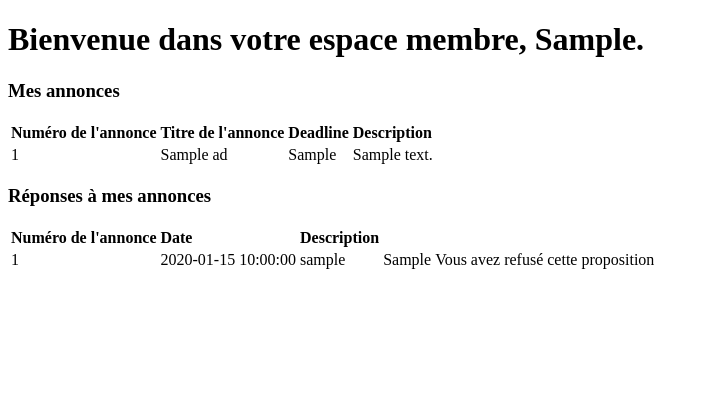
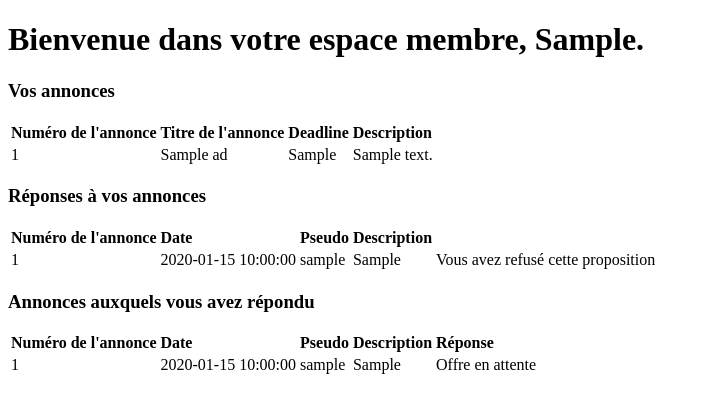
Before and after one commit to koneswaranp/Ydays2017, a PHP site: page /page_membre.php in a window 1280 px wide. Shown: the part 70-483 px from the top of the page, without its empty margins (0-710 px from the left). Run offline with PHP 8.4, Linux system fonts and the light colour scheme; the visitor is signed in with stand-in values (Sample User, id 1); tables that the repository leaves empty or names only in its code hold one stand-in row (values such as "Sample post").

Commit message:
affichage reponse offre sur page dev + lien vers connexion sur page inscription

```diff
--- a/inscription.php
+++ b/inscription.php
@@ -25,7 +25,9 @@ require ('./includes/init.php');
     <input type="file" name="photo"><br><br>
 
 
-    <input type="submit" content="S'inscrire">
+    <input type="submit" content="S'inscrire"><br>
+
+    <a href="connexion.php"><i>Déjà inscrit ?</i></a>
 </form>
 
 <?php
--- a/page_membre.php
+++ b/page_membre.php
@@ -28,7 +28,7 @@ $user = $req->fetch();
     echo $user['first_name'] . ".";
     ?>
 </h1>
-<h3>Mes annonces</h3>
+<h3>Vos annonces</h3>
 <table class="table table-striped table-hover">
     <tr>
         <td><b>Numéro de l'annonce</b></td>
@@ -64,12 +64,14 @@ $user = $req->fetch();
     }
     ?>
 </table>
-<h3>Réponses à mes annonces</h3>
+<h3>Réponses à vos annonces</h3>
 <table class="table table-striped table-hover">
     <tr>
         <td><b>Numéro de l'annonce</b></td>
         <td><b>Date</b></td>
+        <td><b>Pseudo</b></td>
         <td><b>Description</b></td>
+
     </tr>
     <?php
 
@@ -122,5 +124,69 @@ $user = $req->fetch();
     ?>
 </table>
 
+<h3>Annonces auxquels vous avez répondu</h3>
+<table class="table table-striped table-hover">
+    <tr>
+        <td><b>Numéro de l'annonce</b></td>
+        <td><b>Date</b></td>
+        <td><b>Pseudo</b></td>
+        <td><b>Description</b></td>
+        <td><b>Réponse</b></td>
+    </tr>
+    <?php
+
+    $req = $db->query("SELECT * FROM response WHERE id_dev = $id");
+    $res = $req->fetchAll();
+    foreach ($res as $re) {
+        $id = $re['id_client'];
+        $req = $db->query("SELECT * FROM user WHERE id_user = $id");
+        $user = $req->fetch();
+        ?>
+
+        <tr>
+            <td>
+                <?php echo $re['id_ad']; ?>
+            </td>
+            <td>
+                <?php
+                echo $re['date_response']
+                ?>
+            </td>
+            <td>
+                <?php echo $user['username']; ?>
+            </td>
+            <td>
+                <?php echo $re['response'] ?>
+            </td>
+            <td>
+                <?php
+                if($re['accepted'] == 'true'){
+                    echo "Offre acceptée" . "<br>";
+                    echo "<b>Nom de votre correspondant : </b>" . $user['first_name'] . " " . $user['last_name'] . "<br>";
+                    echo "<b>Numéro de téléphone : </b>" . $user['phone'] . "<br>";
+                    echo "<b>Adresse mail :</b> " . $user['mail'];
+                }
+                elseif($re['accepted'] == 'false'){
+                    echo "Offre refusée";
+                    if($re['comments']){
+                        echo $re['comments'];
+                    }
+                    else {
+                        echo "Pas de commentaire";
+                    }
+                }
+                else {
+                    echo "Offre en attente";
+                }
+                ?>
+
+            </td>
+        </tr>
+
+        <?php
+    }
+    ?>
+</table>
+
 </body>
 </html>
```
